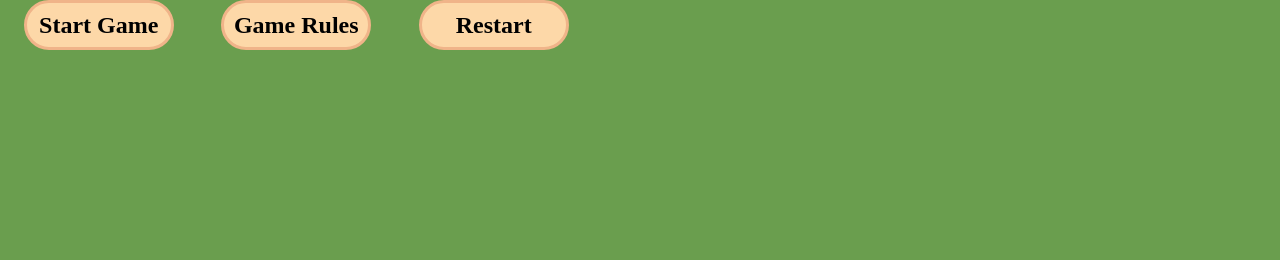
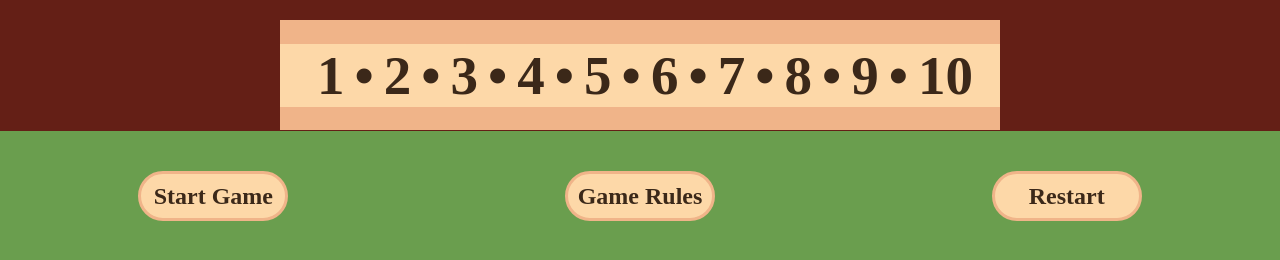
Before and after one commit to KyLLlHEP/memoty-game-college, a plain HTML site: page game-project/index.html in a window 1280 px wide. Drawn offline with Linux system fonts and the light colour scheme.

Commit message:
feat: add header and wrap button in div

```diff
--- a/game-project/index.html
+++ b/game-project/index.html
@@ -7,9 +7,40 @@
     <title>Document</title>
   </head>
   <body>
-    <button id="start-game">Start Game</button>
-    <button id="rules-game">Game Rules</button>
-    <button id="restart-game">Restart</button>
+    <header class="game-header">
+      <div class="header__difficult-scale">
+        <div class="scale-top"></div>
+        <div class="scale-center">
+          <div class="scale-numbers">
+            <span>1</span>
+            <span>•</span>
+            <span>2</span>
+            <span>•</span>
+            <span>3</span>
+            <span>•</span>
+            <span>4</span>
+            <span>•</span>
+            <span>5</span>
+            <span>•</span>
+            <span>6</span>
+            <span>•</span>
+            <span>7</span>
+            <span>•</span>
+            <span>8</span>
+            <span>•</span>
+            <span>9</span>
+            <span>•</span>
+            <span>10</span>
+          </div>
+        </div>
+        <div class="scale-bottom"></div>
+      </div>
+    </header>
+    <div class="buttons-container">
+      <button id="start-game">Start Game</button>
+      <button id="rules-game">Game Rules</button>
+      <button id="restart-game">Restart</button>
+    </div>
     <div class="memory-game"></div>
     <script type="module" src="scripts.js"></script>
   </body>
--- a/game-project/styles.css
+++ b/game-project/styles.css
@@ -6,15 +6,15 @@
 body {
   height: 100vh;
   display: flex;
+  justify-content: center;
+  flex-direction: column;
+  gap: 20px;
   background-color: #6a9e4e;
 }
+.buttons-container {
+  display: flex;
+}
 .memory-game {
-  /* width: 640px;
-  height: 640px;
-  margin: auto;
-  display: flex;
-  flex-wrap: wrap;
-  perspective: 1000px; */
   width: 640px;
   height: 640px;
   margin: auto;
@@ -25,9 +25,6 @@ body {
   align-items: center;
 }
 .memory-card {
-  /* width: calc(25% - 10px);
-  height: calc(25% - 10px); */
-  /* height: calc(33.333% - 10px); */
   margin: 5px;
   position: relative;
   transform-style: preserve-3d;
@@ -69,7 +66,66 @@ button {
   border: 3px solid #f0b489;
   border-radius: 30px;
   background-color: #fdd8a8;
+  color: #3b2819;
   font-family: "Times New Roman", Times, serif;
   font-weight: bold;
   font-size: 24px;
 }
+
+/* HEADER CSS */
+.game-header {
+  width: inherit;
+  height: 150px;
+  text-align: center;
+  margin-bottom: 20px;
+  background-color: #641f16;
+  display: flex;
+  justify-content: center;
+}
+.header__difficult-scale {
+  width: 720px;
+  height: 110px;
+  margin-top: 20px;
+  background-color: white;
+  display: flex;
+  flex-direction: column;
+  align-items: center;
+}
+.scale-top,
+.scale-bottom {
+  height: 25px;
+  width: 100%;
+  background-color: #f0b489;
+}
+.scale-center {
+  width: 100%;
+  background-color: #fdd8a8;
+  text-align: center;
+}
+.scale-numbers {
+  position: relative;
+  display: inline-flex;
+  justify-content: center;
+  align-items: center;
+  width: 100%;
+  color: #3b2819;
+  font-family: "Times New Roman", Times, serif;
+  font-size: 55px;
+  font-style: normal;
+  font-weight: bold;
+  letter-spacing: 150%;
+  margin: 0 5px;
+}
+
+.scale-numbers span {
+  margin: 0 5px;
+}
+
+.scale-arrow {
+  position: absolute;
+  top: -23px;
+  left: 30px;
+
+  width: 30px;
+  height: 30px;
+}
```
Also changed, not shown: 1 other file.
